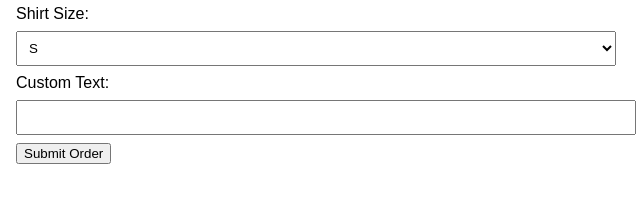
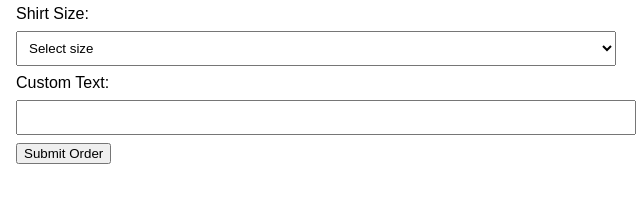
Before and after one commit to Kor38/my-testclothing-site, a plain HTML site: page index.html in a window 1280 px wide. Shown: the part 226-426 px from the top of the page, 324-964 px from the left. Drawn offline with Linux system fonts and the light colour scheme.

Commit message:
Update site

```diff
--- a/index.html
+++ b/index.html
@@ -11,17 +11,21 @@
   <p>Shop custom shirts, hoodies, and more.</p>
 
  <form name="order-form" method="POST" data-netlify="true">
+  <input type="hidden" name="form-name" value="order-form">
+
   <label>Name: <input type="text" name="name" required></label><br>
+
   <label>Shirt Size:
-      <select name="size">
-        <option>S</option>
-        <option>M</option>
-        <option>L</option>
-        <option>XL</option>
+    <select name="size" required>
+      <option value="" disabled selected>Select size</option>
+      <option value="S">S</option>
+      <option value="M">M</option>
+      <option value="L">L</option>
+      <option value="XL">XL</option>
     </select>
   </label><br>
+
   <label>Custom Text: <input type="text" name="custom_text"></label><br>
+
   <button type="submit">Submit Order</button>
 </form>
-</body>
-</html>
```
Lines whose indentation alone changed are shown as unchanged.
